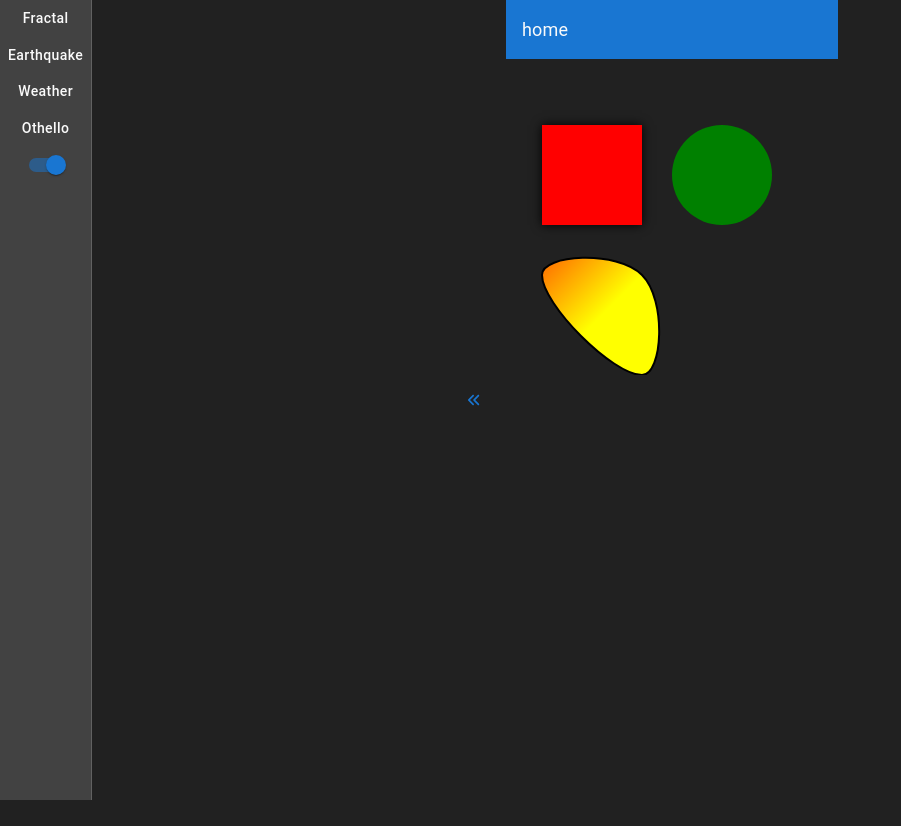
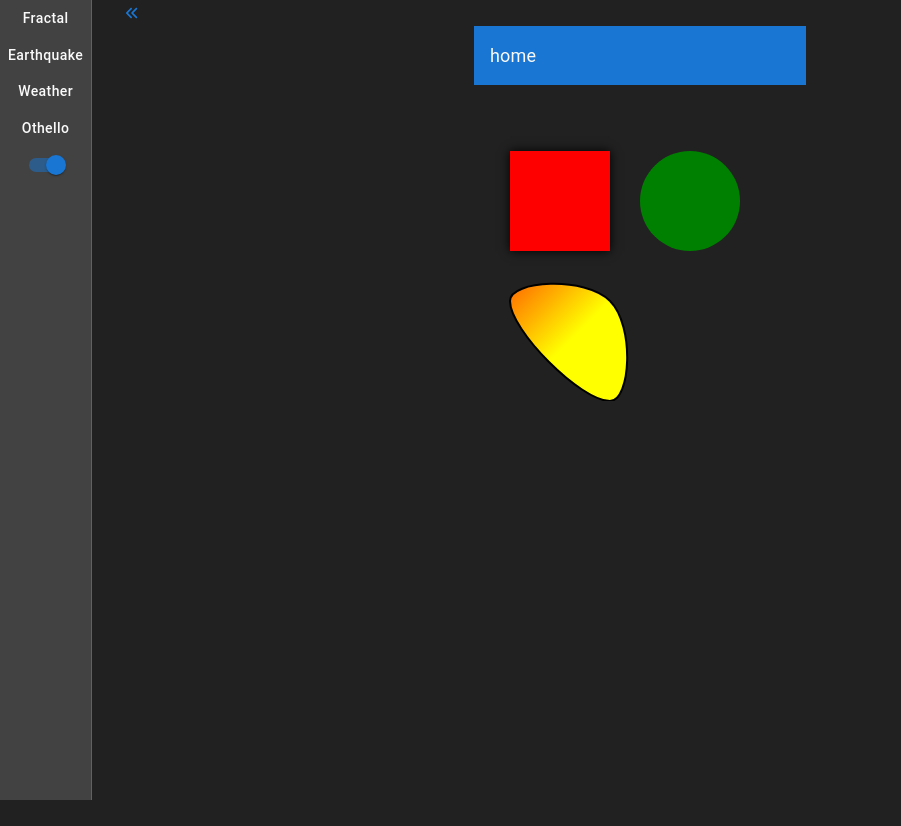
Before and after one commit to ClarenceLuk/web-app, a React (Create React App) app: page / in a window 1280 px wide. Shown: the whole page, without its empty margins (0-901 px from the left). Before the commit the page ends 800 px from the top, so only its background shows below. Built offline with nearby package versions, Linux system fonts and the light colour scheme.

Commit message:
added button to toggle drawer

```diff
--- a/src/App.module.css
+++ b/src/App.module.css
@@ -2,8 +2,8 @@
   display: flex;
   justify-content: center;
   align-items: center;
-  height: 100vh;
-  width: 100vw;
+  height: 100%;
+  width: 100%;
 }
 
 .appBox {
--- a/src/App.tsx
+++ b/src/App.tsx
@@ -45,12 +45,12 @@ const App = () => {
   return (
     <ThemeProvider theme={isDarkMode ? darkTheme : lightTheme}>
       <CssBaseline />
-      <Box className={styles.appWrapper}>
-        <NavigationPanel
+      <NavigationPanel
           isDarkMode={isDarkMode}
           handleThemeChange={handleThemeChange}
           handleChangePage={handleChangePage}
         />
+      <Box className={styles.appWrapper}>
         <Box className={styles.appBox}>
           {
             <PageTemplate
--- a/src/navigationPanel/navigationPanel.module.css
+++ b/src/navigationPanel/navigationPanel.module.css
@@ -8,3 +8,9 @@
   display: flex;
   justify-content: space-between;
 }
+
+.drawerToggleButton {
+  position: absolute;
+  left: 100px;
+  top: 0;
+}
--- a/src/navigationPanel/navigationPanel.tsx
+++ b/src/navigationPanel/navigationPanel.tsx
@@ -23,10 +23,13 @@ const NavigationPanel = ({
     const newDrawerState = !drawerState
     setDrawerState(newDrawerState)
   }
-  console.log(drawerState)
+
   return (
-    <Box>
-      <Button onClick={toggleDrawer}>
+    <Box className={styles.drawerBox}>
+      <Button
+        onClick={toggleDrawer}
+        className={styles.drawerToggleButton}
+      >
         <FontAwesomeIcon
           icon={(drawerState ? faAnglesLeft : faAnglesRight as IconProp)}
         />
--- a/src/pages/earthquake/earthquake.tsx
+++ b/src/pages/earthquake/earthquake.tsx
@@ -6,6 +6,7 @@ const Earthquake = () => {
   return (
     <div>
       Earthquake
+      Work In Progress
     </div>
   )
 }
```
